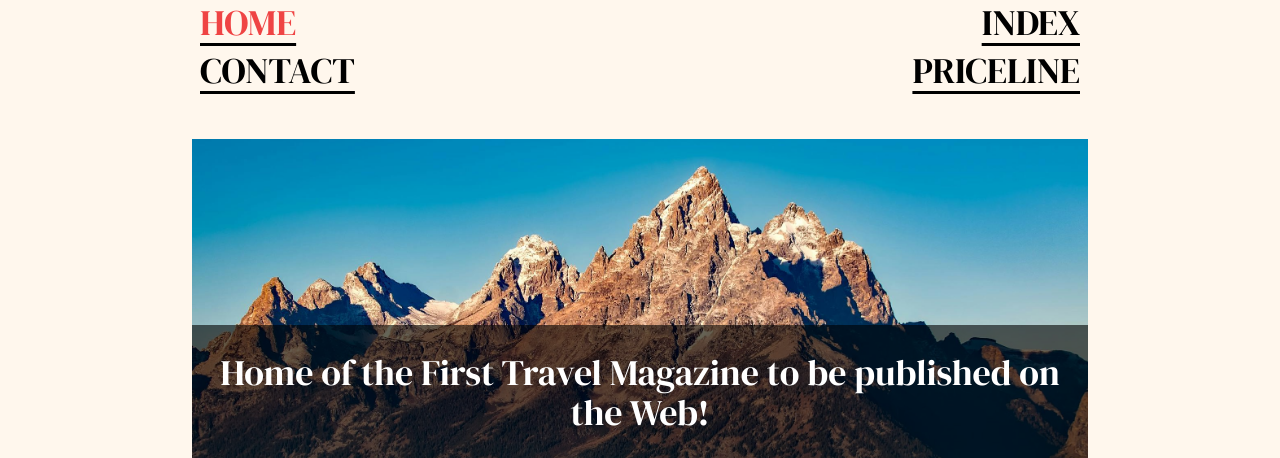
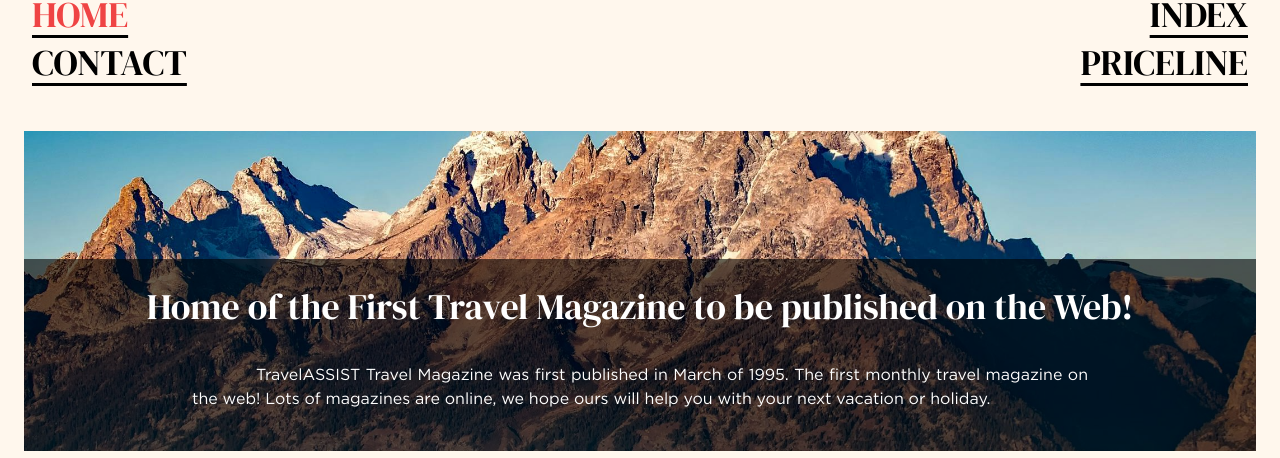
Before and after one commit to pj-pj-pj/redesigned-travel-mag, a website: page src/index.html in a window 1280 px wide. Shown: the part 274-732 px from the top of the page. Drawn offline with Linux system fonts and the light colour scheme.

Commit message:
edit title-page layout

```diff
--- a/src/index.html
+++ b/src/index.html
@@ -17,12 +17,10 @@
     />
     <title>TravelASSIST Magazine</title>
   </head>
-  <body
-    class="bg-orange-50 flex-col flex align-middle justify-between px-6 lg:px-48 lg:py-9"
-  >
+  <body class="bg-orange-50 flex-col flex align-middle justify-around px-6">
     <section
       id="title-page"
-      class="my-12 lg:my-4 lg:py-8 w-full h-screen"
+      class="w-full my-12 sm:my-0 md:my-0 lg:my-0 h-screen flex-shrink-0 flex flex-col sm:justify-center align-middle"
     >
       <h1 class="text-5xl font-black text-center sm:text-8xl lg:text-9xl">
         TravelASSIST
@@ -67,7 +65,7 @@
           >
         </ul>
       </nav>
-      <figure class="relative w-full sm:h-full md:h-3/5">
+      <figure class="relative w-full h-4/6 sm:h-4/6 md:h-2/4 lg:h-2/5">
         <img
           src="./public/travel-pics/pexels-pixabay-210243.jpg"
           alt="travel image"
@@ -76,12 +74,12 @@
         <figcaption
           class="bg-black bg-opacity-60 absolute px-6 pb-4 text-justify text-lg text-white bottom-0 w-full"
         >
-          <h2
-            class="my-3 text-2xl sm:text-4xl text-left sm:py-4 lg:text-center"
-          >
+          <h2 class="my-3 text-2xl sm:text-4xl sm:py-4 text-center">
             Home of the First Travel Magazine to be published on the Web!
           </h2>
-          <p class="indent-16 pb-2 sm:py-2 text-xs sm:text-base lg:pb-6">
+          <p
+            class="indent-16 pb-2 sm:py-2 text-xs sm:text-base lg:pb-6 lg:max-w-4xl mx-auto"
+          >
             TravelASSIST Travel Magazine was first published in March of 1995.
             The first monthly travel magazine on the web! Lots of magazines are
             online, we hope ours will help you with your next vacation or
@@ -90,7 +88,10 @@
         </figcaption>
       </figure>
     </section>
-    <section id="featured">
+    <section
+      id="featured"
+      class="p-96"
+    >
       <div class="container">
         <input
           type="radio"
--- a/src/input.css
+++ b/src/input.css
@@ -41,6 +41,12 @@ p {
   box-sizing: border-box;
 }
 
+html {
+  display: flex;
+  align-items: center;
+  justify-content: space-around;
+}
+
 html,
 body {
   margin: 0;
@@ -51,6 +57,6 @@ body {
     sans-serif;
 }
 
-figure {
-  height: 100%;
+body {
+  max-width: 110rem;
 }
```
Also changed, not shown: src/output.css.
